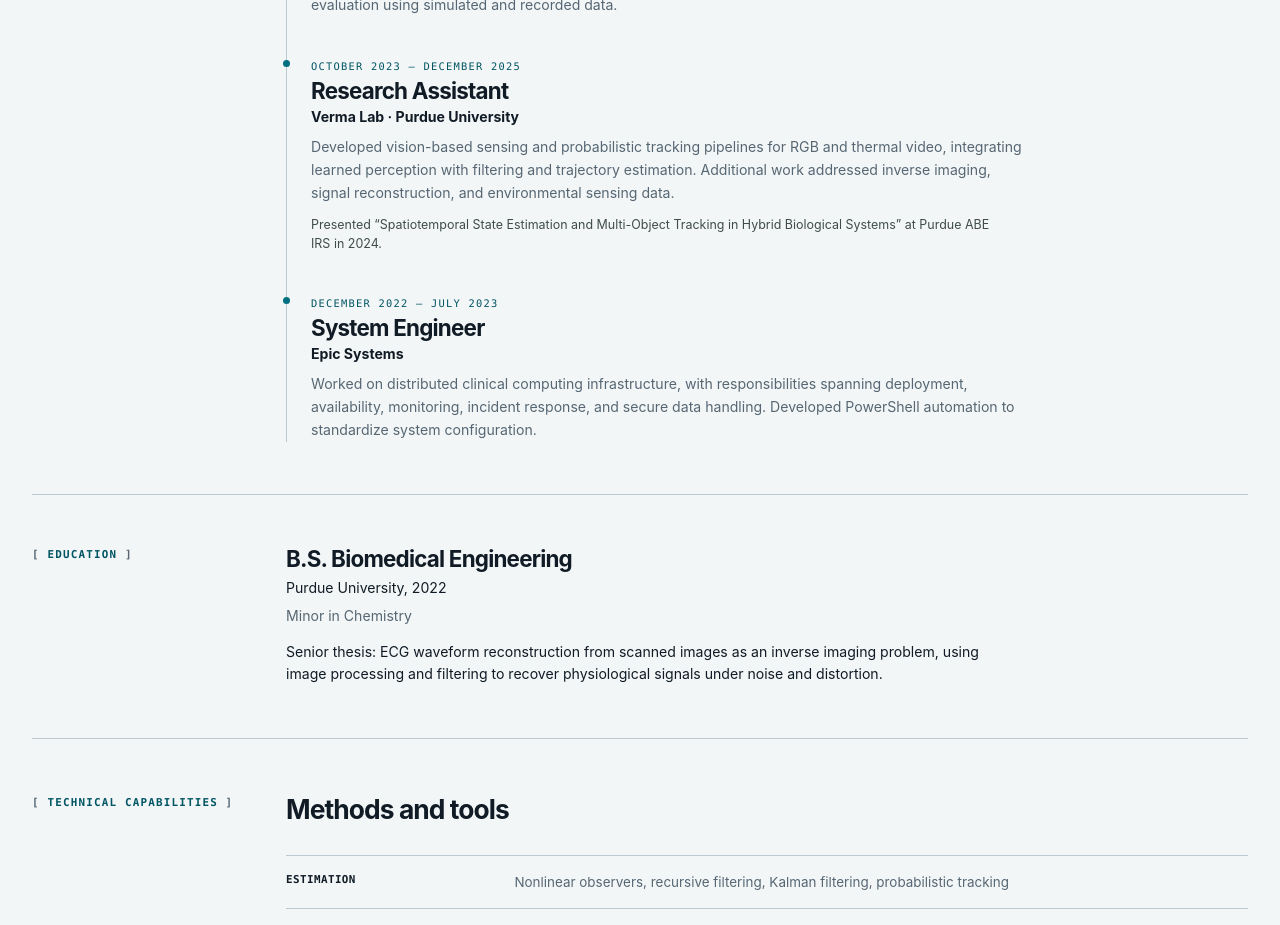
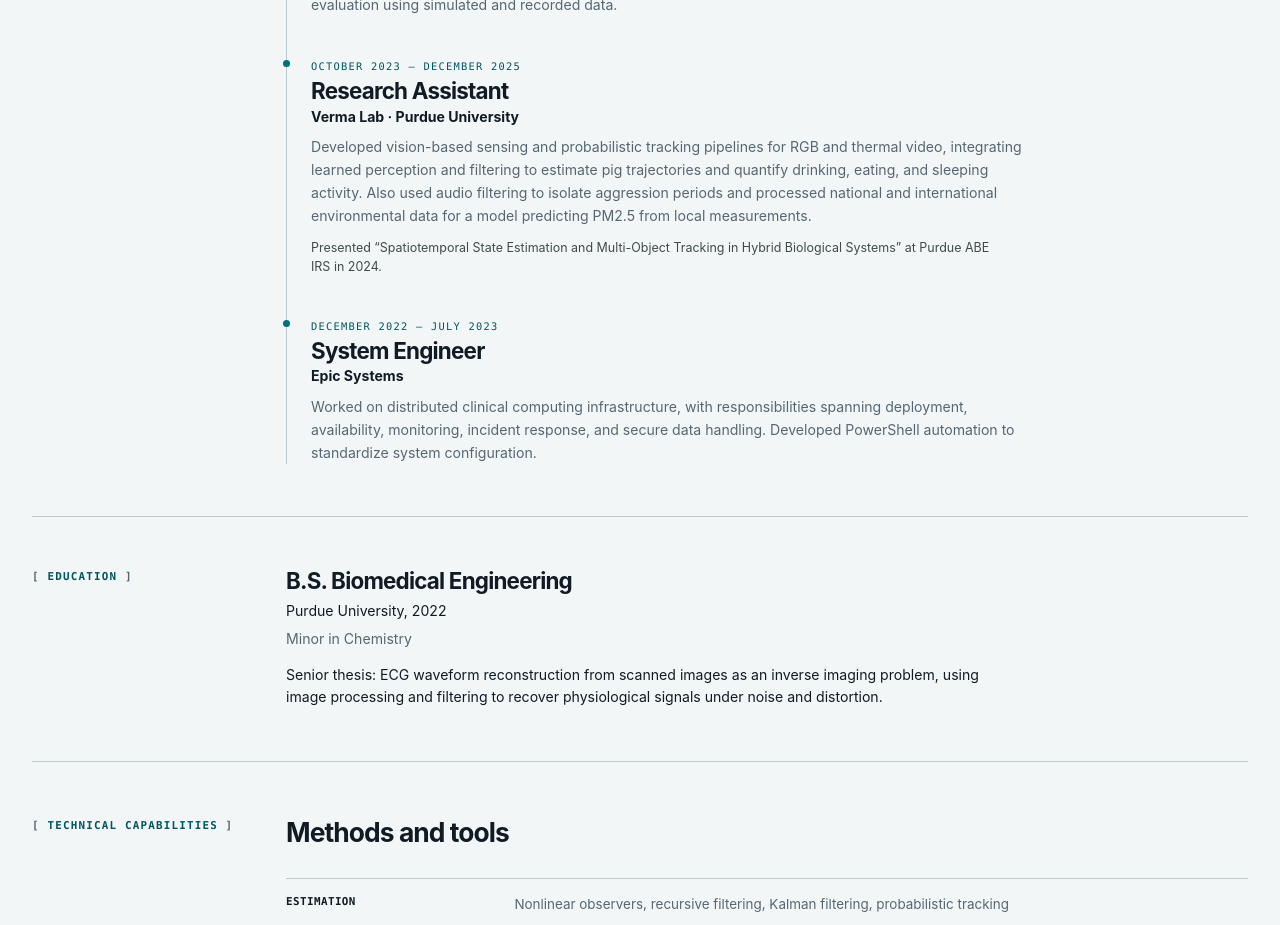
Before and after one commit to afleck18/andrew-fleck-portfolio, a Next.js app: page /about in a window 1280 px wide. Shown: the part 840-1765 px from the top of the page. Built offline with nearby package versions, Linux system fonts and the light colour scheme; no server answers.

Commit message:
Expand Verma Lab research description

```diff
--- a/app/about/page.tsx
+++ b/app/about/page.tsx
@@ -32,7 +32,7 @@ export default function About() {
           <time>October 2023 — December 2025</time>
           <h2>Research Assistant</h2>
           <p className="timeline-subtitle">Verma Lab · Purdue University</p>
-          <p className="timeline-description">Developed vision-based sensing and probabilistic tracking pipelines for RGB and thermal video, integrating learned perception with filtering and trajectory estimation. Additional work addressed inverse imaging, signal reconstruction, and environmental sensing data.</p>
+          <p className="timeline-description">Developed vision-based sensing and probabilistic tracking pipelines for RGB and thermal video, integrating learned perception and filtering to estimate pig trajectories and quantify drinking, eating, and sleeping activity. Also used audio filtering to isolate aggression periods and processed national and international environmental data for a model predicting PM2.5 from local measurements.</p>
           <p className="timeline-note">Presented “Spatiotemporal State Estimation and Multi-Object Tracking in Hybrid Biological Systems” at Purdue ABE IRS in 2024.</p>
         </article>
         <article>
```
Also changed, not shown: 1 other file (tests, documents, lock files or other folders).
